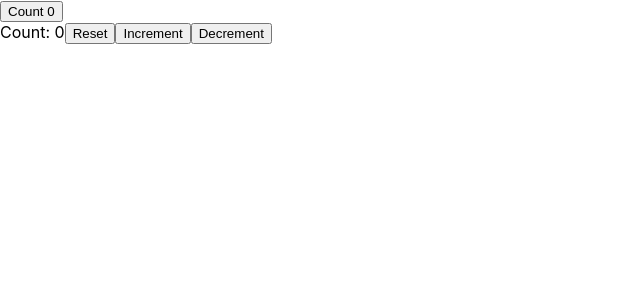
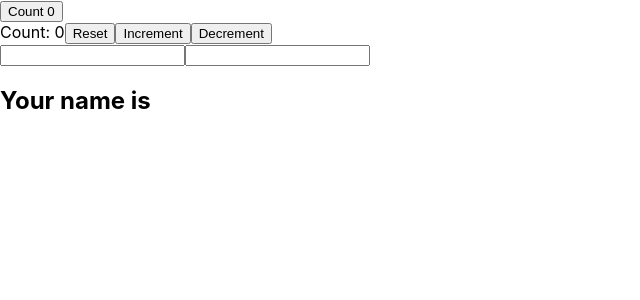
Before and after one commit to meSajied/hooks, a Next.js app: page / in a window 1280 px wide. Shown: the top 300 px of the page, without its empty margins (0-640 px from the left). Built offline with nearby package versions, Linux system fonts and the light colour scheme.

Commit message:
add: useState with object

```diff
--- a/components/StateHook.js
+++ b/components/StateHook.js
@@ -5,7 +5,8 @@ export function StateHook() {
 
 	return (
 			<div>
-				<button onClick={() => setCount(count + 1)}> Count {count} </button>
+				<button onClick={() => setCount(count + 1)}>
+					Count {count} </button>
 			</div>
 	)
 }
@@ -29,3 +30,27 @@ export function StateHookFromPreviousState() {
 			</div>
 	)
 }
+
+
+export function StateHookWithObject() {
+	const [name, setName] = useState(
+			{firstName: '', lastName: ''});
+
+	return (
+			<form>
+				<input type='text' value={name.firstName}
+				       onChange={e => setName({
+					       ...name,
+					       firstName: e.target.value
+				       })}/>
+
+				<input type='text' value={name.lastName}
+				       onChange={e => setName({
+					       ...name,
+					       lastName: e.target.value
+				       })}/>
+
+				<h2> Your name is {name.firstName} {name.lastName}</h2>
+			</form>
+	)
+}
--- a/next.config.js
+++ b/next.config.js
@@ -1,3 +1,4 @@
 module.exports = {
   reactStrictMode: true,
+  distDir: 'build'
 }
--- a/pages/index.js
+++ b/pages/index.js
@@ -1,10 +1,11 @@
-import {StateHook, StateHookFromPreviousState} from '../components/StateHook';
+import {StateHook, StateHookFromPreviousState, StateHookWithObject} from '../components/StateHook';
 
 export default function Home() {
   return (
       <div>
         <StateHook/>
         <StateHookFromPreviousState/>
+        <StateHookWithObject/>
       </div>
   )
 }
```
